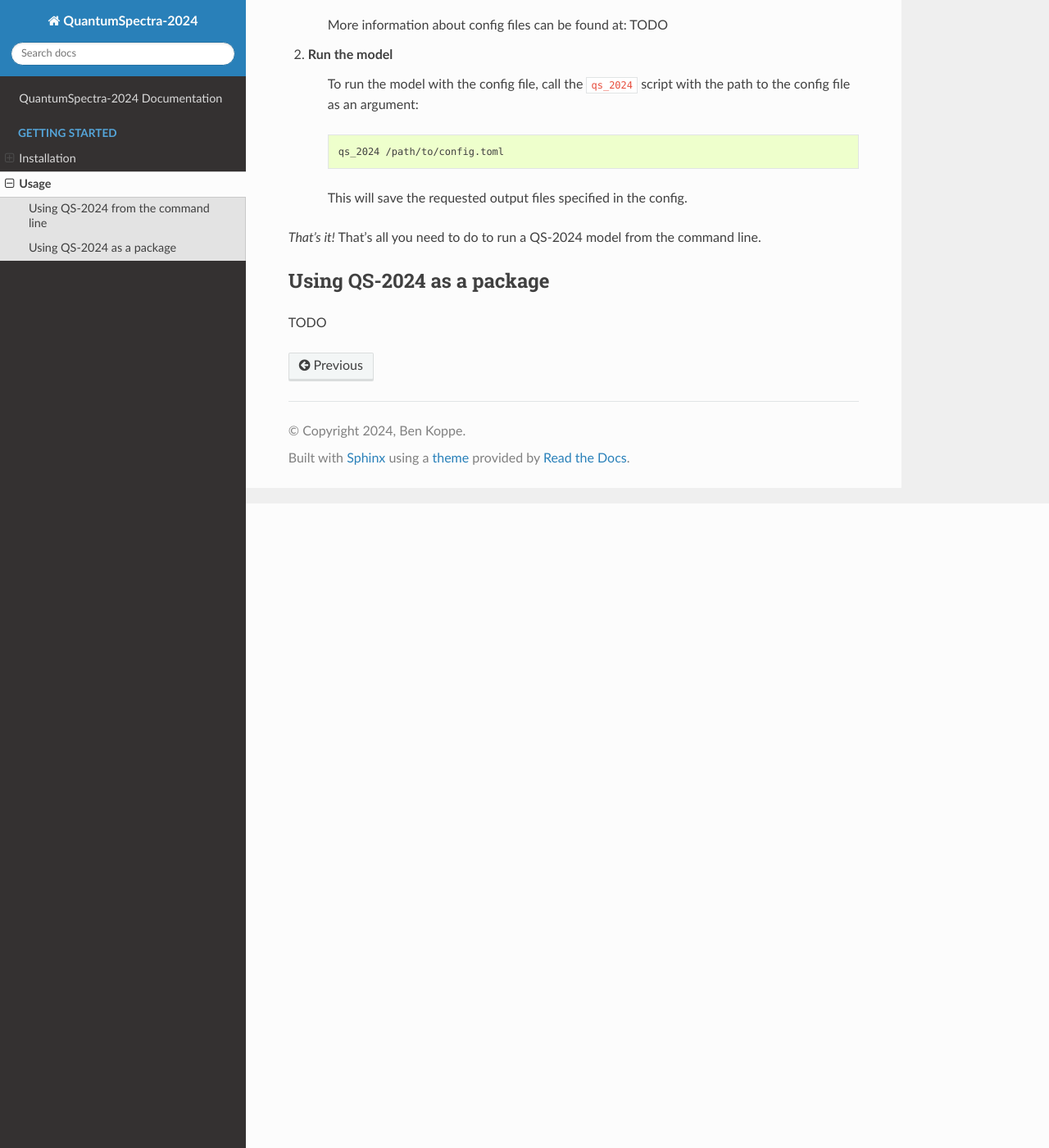
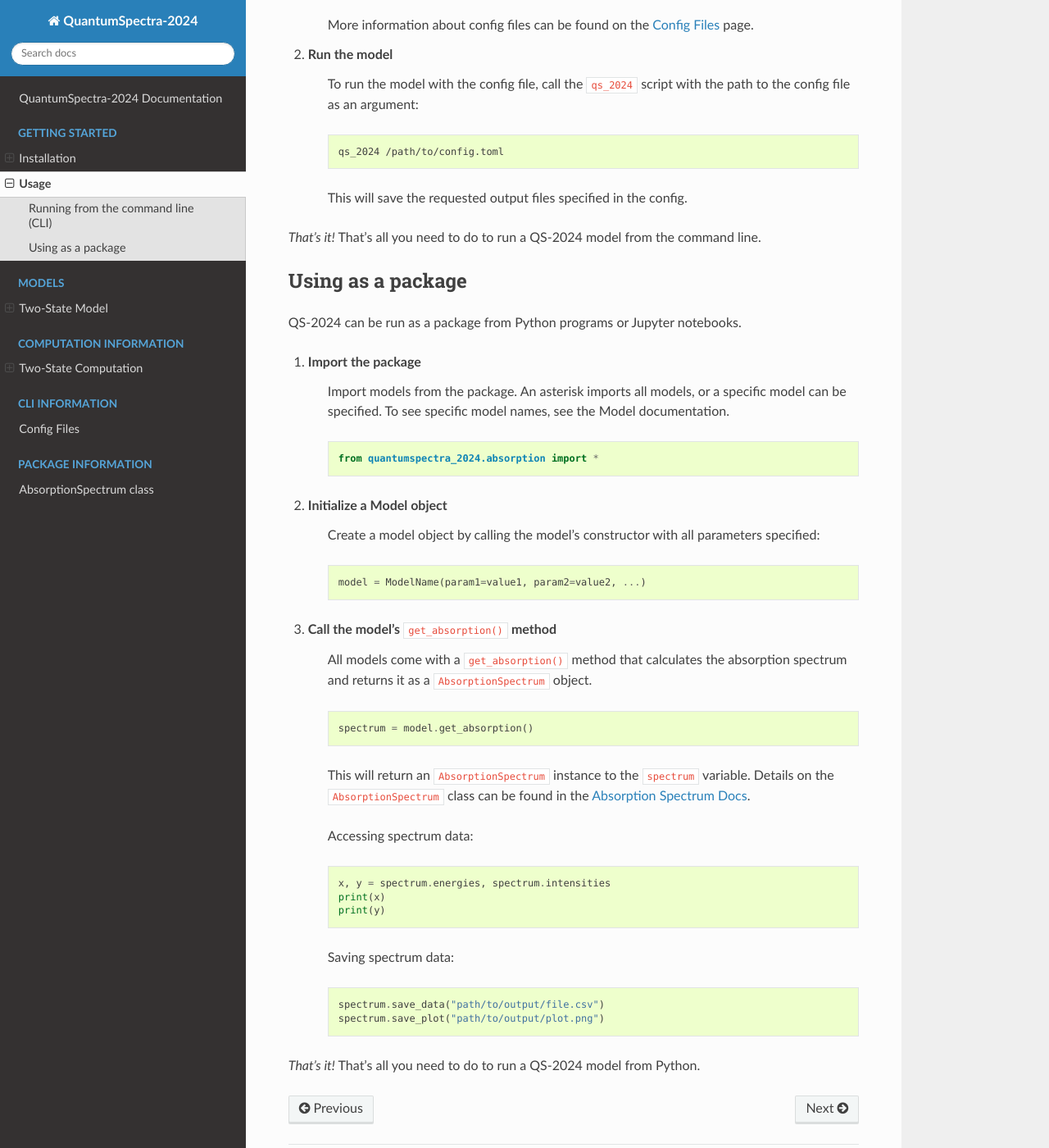
Before and after one commit to benkoppe/QuantumSpectra-2024, a Sphinx documentation site: the page built from docs/source/startup/usage.rst, in a window 1280 px wide and 1400 px high, scrolled down 786 px. Shown: the whole window at 82% size. Built offline with Sphinx 7.4.7 and the Read the Docs theme 2.0.0, drawn with Linux system fonts in a browser that asks for light colours; pages that are not in the unit, such as notebooks, are missing from menus; some of the changed text lies outside the part shown.

Commit message:
initial docs layout with two-state model

```diff
--- /dev/null
+++ b/docs/source/cli/config.rst
@@ -0,0 +1,4 @@
+Config Files
+=======================
+
+This is a stub.
--- /dev/null
+++ b/docs/source/models/two_state.rst
@@ -0,0 +1,172 @@
+.. currentmodule:: quantumspectra_2024.absorption
+
+Two-State Model
+======================================================================
+
+
+The two-state multimodal model is a quantum mechanical model for absorption spectra.
+It expects two states and any number of modes.
+
+This model represents a system with two states, a ground state and an excited state.
+The absorption spectrum is generated by first expanding a vibronic hamiltonian.
+Then, the hamiltonian is diagonalized, and the eigenvalues and eigenvectors are used to calculate the spectrum peaks.
+Finally, the peaks are broadened with a linear combination of gaussian distributions, returning the absorption spectrum.
+
+More details on the vibronic hamiltonian portion of this process can be seen in the :ref:`Two-State Computation Docs <two-state-model-computation>`.
+
+More details on the peak points and peak broadening portion of this process can be seen in the :ref:`Hamiltonian Computation Docs <hamiltonian-model-computation>`.
+
+
+Parameters
+----------------
+
+All Models have a mixture of required and optional parameters.
+For further explanation and expected values, see the :ref:`Two-State Computation Docs <two-state-model-computation>`.
+
+Required Parameters
+^^^^^^^^^^^^^^^^^^^^
+
+.. note::
+    All Two-State Models require these parameters on initialization.
+
+These scalar parameters are used in the broadening process:
+
+.. autosummary::
+
+    TwoStateModel.broadening
+    TwoStateModel.temperature_kelvin
+
+These scalar parameters are used in the vibronic hamiltonian expansion:
+
+.. autosummary::
+
+    TwoStateModel.transfer_integral
+    TwoStateModel.energy_gap
+
+These vectory parameters are used in the vibronic hamiltonian expansion.
+They must be inputted as arrays, with one value for each mode:
+
+.. autosummary::
+
+    TwoStateModel.mode_basis_sets
+    TwoStateModel.mode_frequencies
+    TwoStateModel.mode_couplings
+
+
+Optional Parameters
+^^^^^^^^^^^^^^^^^^^^
+
+All Models have optional parameters to specify the range of their generated spectrum.
+By default, all Models generate 2,001 points between 0 and 20,000 wavenumbers.
+
+.. autosummary::
+
+    TwoStateModel.start_energy
+    TwoStateModel.end_energy
+    TwoStateModel.num_points
+
+
+Config
+----------------
+In config files, this Model is named ``two-state``. This can be specified in ``your-config.toml`` with:
+
+.. code-block:: toml
+
+    model.name = "two-state"
+
+Examples
+----------------
+
+These examples display both types of usage for this class.
+Both use the same "default" parameters that appear in the given sample config.
+
+Both of these methods will produce the following absorption spectrum:
+
+.. image:: two_state_output.png
+    :alt: Absorption Spectrum Output
+    :align: center
+
+CLI Usage
+^^^^^^^^^^^^^^^^^^^^
+
+#. First, create a config file ``your-config.toml`` that includes the required specifications, and these contents:
+
+    .. code-block:: toml
+
+        model.name = "two-state"
+
+        model.temperature_kelvin = 300
+        model.broadening = 200
+
+        model.transfer_integral = 100
+        model.energy_gap = 8000
+
+        model.mode_basis_sets = [20, 200]
+        model.mode_frequencies = [1200, 100]
+        model.mode_couplings = [0.7, 2.0]
+
+#. Then, run the absorption spectrum command with the path to your config file.
+
+    .. code-block:: bash
+
+        qs_2024 path/to/your-config.toml
+
+    This will save the generated absorption spectrum to the specified output file.
+
+Package Usage
+^^^^^^^^^^^^^^^^^^^^
+
+#. First, import the Model.
+
+    .. code-block:: python
+
+        from quantumspectra_2024.absorption import TwoStateModel
+
+#. Create an instance of the model with the desired parameters.
+
+    .. code-block:: python
+
+        model = TwoStateModel(
+            temperature_kelvin=300,
+            broadening=200,
+            transfer_integral=100,
+            energy_gap=8000,
+            mode_basis_sets=[20, 200],
+            mode_frequencies=[1200, 100],
+            mode_couplings=[0.7, 2.0]
+        )
+
+#. Run the ``get_absorption`` method to generate the absorption spectrum.
+
+    .. warning::
+
+        This is the cpu (or gpu)-intensive part of the process.
+        Only run this method when you are ready to generate the absorption spectrum.
+
+    .. code-block:: python
+
+        spectrum = model.get_absorption()
+
+    This will return an ``AbsorptionSpectrum`` instance to the ``spectrum`` variable.
+    Details on the ``AbsorptionSpectrum`` class can be found in the :doc:`Absorption Spectrum Docs <../package/absorption_spectrum>`.
+
+    Accessing spectrum data:
+
+    .. code-block:: python
+
+        x, y = spectrum.energies, spectrum.intensities
+        print(x)
+        print(y)
+
+    Saving spectrum data:
+
+    .. code-block:: python
+
+        spectrum.save_data("path/to/output/file.csv")
+        spectrum.save_plot("path/to/output/plot.png")
+
+Full Class
+----------------
+
+.. autoclass:: TwoStateModel
+    :members: get_absorption, get_hamiltonian, apply_electric_field
--- a/docs/source/startup/installation.rst
+++ b/docs/source/startup/installation.rst
@@ -64,6 +64,7 @@
 
 
     This will install all dependencies, the QS-2024 package, and the command line interface.
+    Everything is now installed! You're ready to proceed to :doc:`usage`.
 
 
 Update QS-2024
--- a/docs/source/startup/usage.rst
+++ b/docs/source/startup/usage.rst
@@ -3,12 +3,12 @@
 
 Once installed (see :doc:`/startup/installation`), QS-2024 can be used in two ways:
 
-* As a simple command line script, which requires no Python programming and outputs results as files.
+* As a command line script (CLI), which requires no Python programming and outputs results as files.
 * As a Python package, which allows for more complex workflows and custom analysis.
 
 Both of these methods are described below.
 
-.. note::
+.. warning::
     Before using QS-2024, don't forget to activate the virtual environment where it was installed!
 
     .. code-block:: bash
@@ -16,8 +16,8 @@
         source /path/to/venv/bin/activate
 
 
-Using QS-2024 from the command line
---------------------------------------
+Running from the command line (CLI)
+------------------------------------------
 
 QS-2024 can be run using config files from the command line.
 
@@ -29,7 +29,7 @@
     Example configs for each model can be found in the `sample configs <https://github.com/benkoppe/QuantumSpectra-2024/tree/main/sample_configs>`_ directory on GitHub.
     Create a config file for the model you want to run, and fill in the necessary fields.
 
-    More information about config files can be found at: TODO
+    More information about config files can be found on the :doc:`../cli/config` page.
 
 #. **Run the model**
 
@@ -45,7 +45,53 @@
 *That's it!*
 That's all you need to do to run a QS-2024 model from the command line.
 
-Using QS-2024 as a package
+Using as a package
 ---------------------------------
 
-TODO
+QS-2024 can be run as a package from Python programs or Jupyter notebooks.
+
+#. **Import the package**
+
+    Import models from the package. An asterisk imports all models, or a specific model can be specified.
+    To see specific model names, see the Model documentation.
+
+    .. code-block:: python
+
+        from quantumspectra_2024.absorption import *
+
+#. **Initialize a Model object**
+
+    Create a model object by calling the model's constructor with all parameters specified:
+
+    .. code-block:: python
+
+        model = ModelName(param1=value1, param2=value2, ...)
+
+#. **Call the model's** ``get_absorption()`` **method**
+
+    All models come with a ``get_absorption()`` method that calculates the absorption spectrum and returns it as a ``AbsorptionSpectrum`` object.
+
+    .. code-block:: python
+
+        spectrum = model.get_absorption()
+
+    This will return an ``AbsorptionSpectrum`` instance to the ``spectrum`` variable.
+    Details on the ``AbsorptionSpectrum`` class can be found in the :doc:`Absorption Spectrum Docs <../package/absorption_spectrum>`.
+
+    Accessing spectrum data:
+
+    .. code-block:: python
+
+        x, y = spectrum.energies, spectrum.intensities
+        print(x)
+        print(y)
+
+    Saving spectrum data:
+
+    .. code-block:: python
+
+        spectrum.save_data("path/to/output/file.csv")
+        spectrum.save_plot("path/to/output/plot.png")
+
+*That's it!*
+That's all you need to do to run a QS-2024 model from Python.
```
Also changed, not shown: docs/source/computation/two_state_computation.rst (added, +27 -0 lines), docs/source/index.rst (+22 -2 lines), docs/source/package/absorption_spectrum.rst (added, +9 -0 lines), docs/source/models/two_state_output.png (added).
